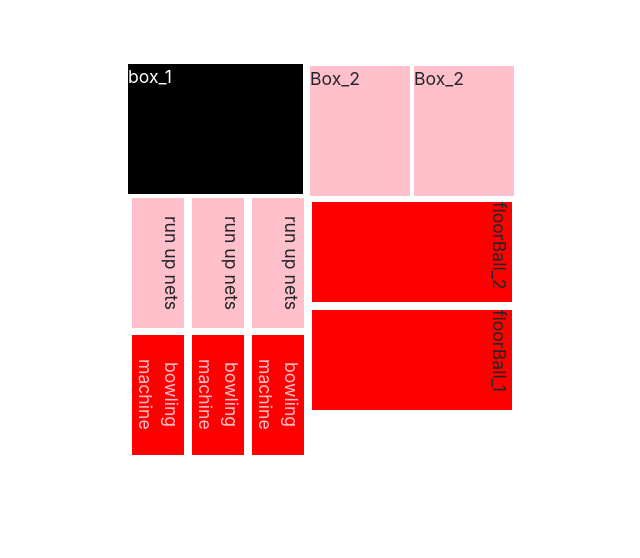
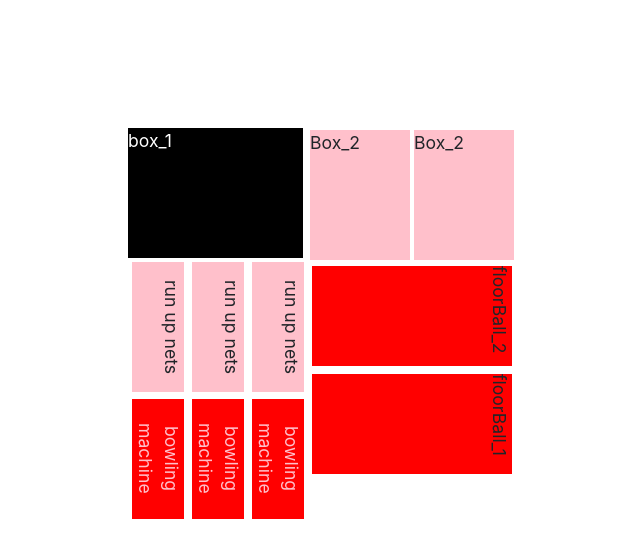
Before and after one commit to mvishnurana1/revo-bookings-app, a React (Create React App) app: page / in a window 1280 px wide. Shown: the top 558 px of the page, without its empty margins (318-958 px from the left). Built offline with nearby package versions, Linux system fonts and the light colour scheme.

Commit message:
Cleaned up Map component styling and added color theme to app:

```diff
--- a/src/Components/Map/Map.css
+++ b/src/Components/Map/Map.css
@@ -1,12 +1,18 @@
 .revoSports {
+  padding: 10%;
+  cursor: pointer;
+}
+
+.boundary {
   display: flex;
   justify-content: center;
-  justify-items: center;
-  padding-top: calc(200px - 5%);
-  margin: auto;
-  /*backgroundColor: sgrey; */
-  padding: 5%;
-  /* position: fixed; */
+  align-items: center;
+}
+
+.revoSports>* {
+  /*flex-basis: 100%; */
+  align-self: center;
+  flex-grow: 1;
 }
 
 .runUpNets {
--- a/src/Components/Map/Map.jsx
+++ b/src/Components/Map/Map.jsx
@@ -1,8 +1,5 @@
 import React, { Component } from 'react'
 import './Map.css';
-
-const runUpNets = {
-}
 
 class Map extends Component {
   constructor(props) {
@@ -16,7 +13,7 @@ class Map extends Component {
 
   render() {
     return (
-      <div style={{ boxShadow: '0 0 0 1px rgba(0,0,0,.05),0 2px 3px 0 rgba(0,0,0,.1);' }}>
+      <div className="boundary">
         <div className='revoSports'>
           <div style={{ display: 'flex', flexDirection: 'row' }}>
             <div style={{ display: 'flex', flexDirection: 'column' }}>
@@ -64,7 +61,6 @@ class Map extends Component {
                 <div className='dodgeBall'> floorBall_1 </div>
               </div>
             </div>
-
           </div>
         </div>
       </div>
```
